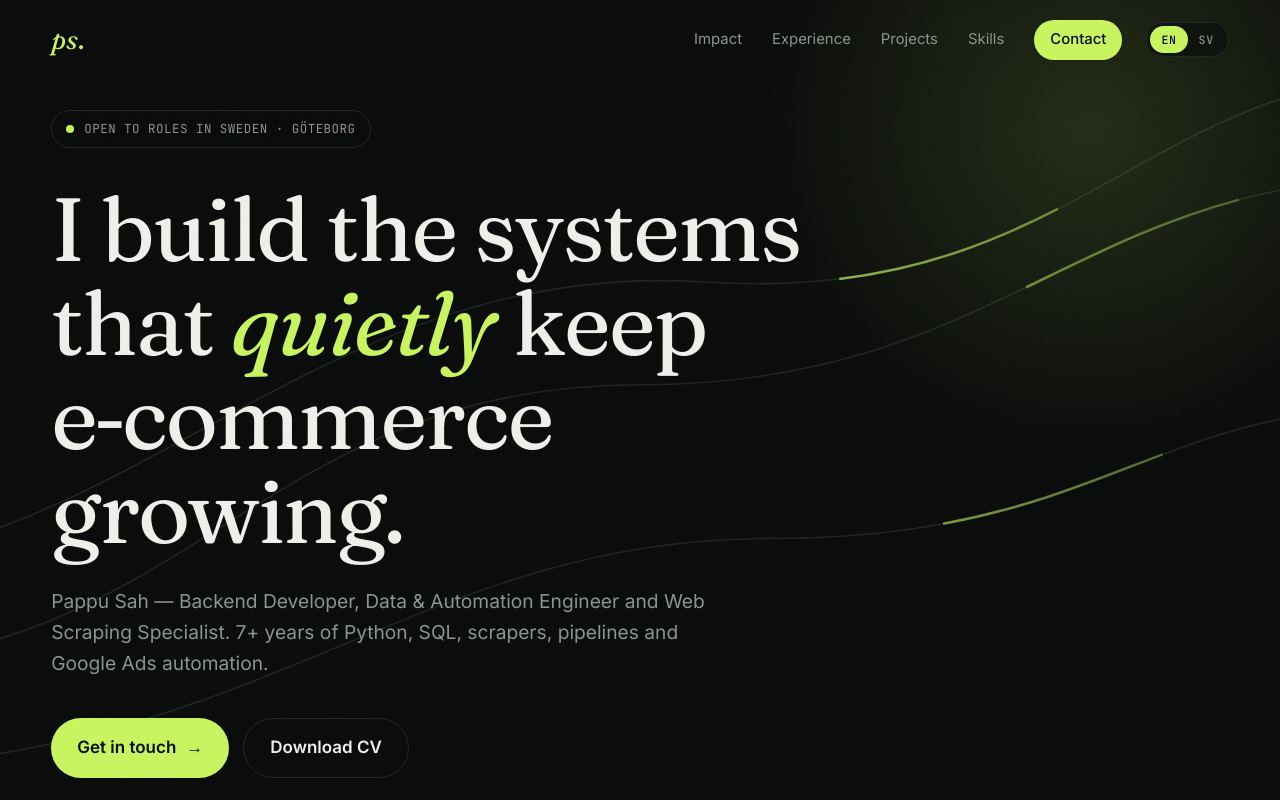
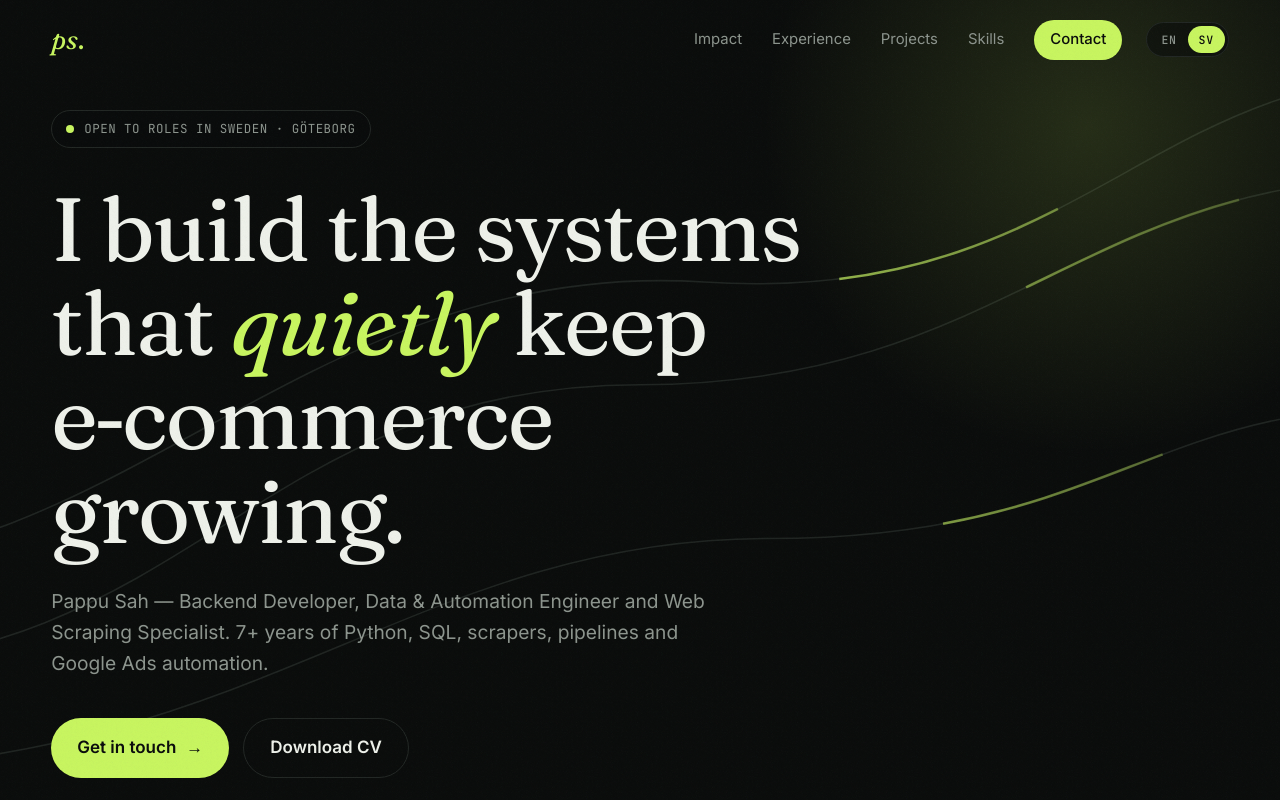
Before and after one commit to SHUBHAM-NIRMAL18/pappu-portfolio, a plain HTML site: page index.html in a window 1280 px wide. Both pictures are taken after a click on the button "SV". Shown: the top 800 px of the page. Drawn offline with Linux system fonts and the light colour scheme.

Commit message:
feat: add i18n engine with remembered language choice

```diff
--- /dev/null
+++ b/i18n.js
@@ -0,0 +1,35 @@
+// Language switcher: English text lives in the HTML, other languages in I18N.
+const I18N = {
+  sv: {}
+};
+const META = {
+  en: { title: 'Pappu Sah — Backend, Data & Automation Engineer' },
+  sv: { title: 'Pappu Sah — Backend-, data- och automationsingenjör' }
+};
+
+const i18nEls = [...document.querySelectorAll('[data-i18n]')];
+i18nEls.forEach(el => { el.dataset.en = el.innerHTML; });
+const langBtns = document.querySelectorAll('.lang button');
+
+function setLang(lang) {
+  if (!META[lang]) lang = 'en';
+  const dict = I18N[lang] || {};
+  i18nEls.forEach(el => {
+    const t = lang === 'en' ? null : dict[el.dataset.i18n];
+    el.innerHTML = t != null ? t : el.dataset.en;
+  });
+  document.documentElement.lang = lang;
+  document.title = META[lang].title;
+  langBtns.forEach(b => {
+    const on = b.dataset.lang === lang;
+    b.classList.toggle('on', on);
+    b.setAttribute('aria-pressed', on);
+  });
+  try { localStorage.setItem('lang', lang); } catch (e) {}
+}
+
+langBtns.forEach(b => b.addEventListener('click', () => setLang(b.dataset.lang)));
+
+let saved = null;
+try { saved = localStorage.getItem('lang'); } catch (e) {}
+setLang(saved || ((navigator.language || '').toLowerCase().startsWith('sv') ? 'sv' : 'en'));
--- a/index.html
+++ b/index.html
@@ -213,5 +213,6 @@
 </footer>
 
 <script src="main.js"></script>
+<script src="i18n.js"></script>
 </body>
 </html>
```
